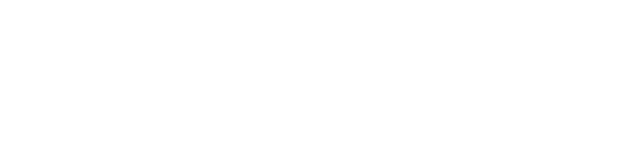
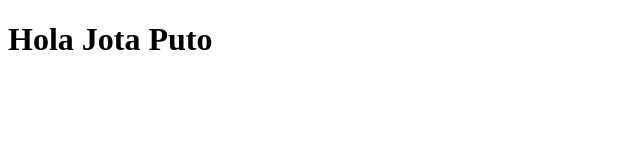
Before and after one commit to Ca8allero02/CalculadoraTry, a plain HTML site: page index.html in a window 1280 px wide. Shown: the whole page, without its empty margins (0-640 px from the left). Drawn offline with Linux system fonts and the light colour scheme.

Commit message:
Update index.html
esto es una prueba

```diff
--- a/index.html
+++ b/index.html
@@ -6,6 +6,6 @@
     <title>Document</title>
 </head>
 <body>
-
+    <h1>Hola Jota Puto</h1>
 </body>
 </html>
```
